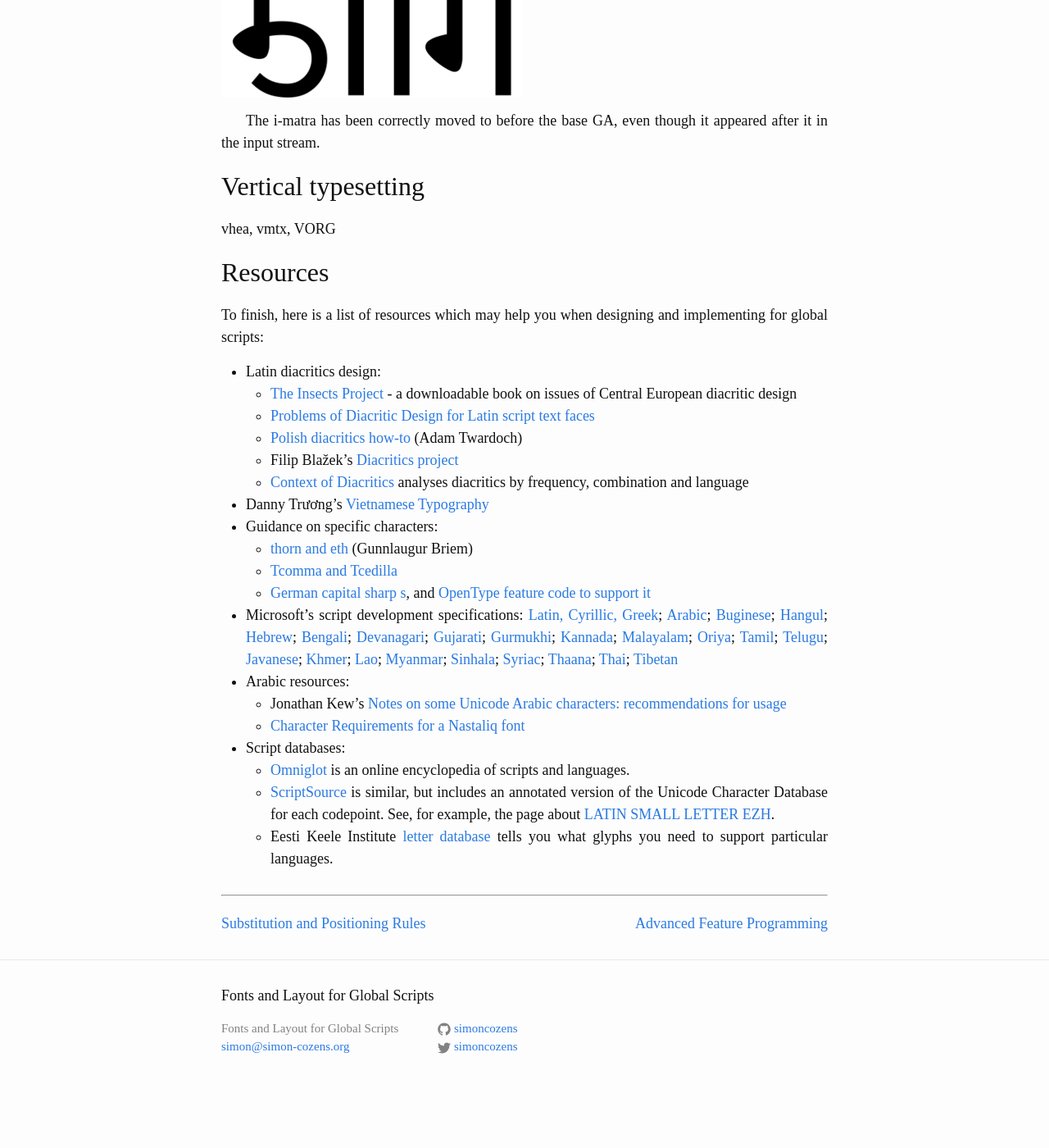
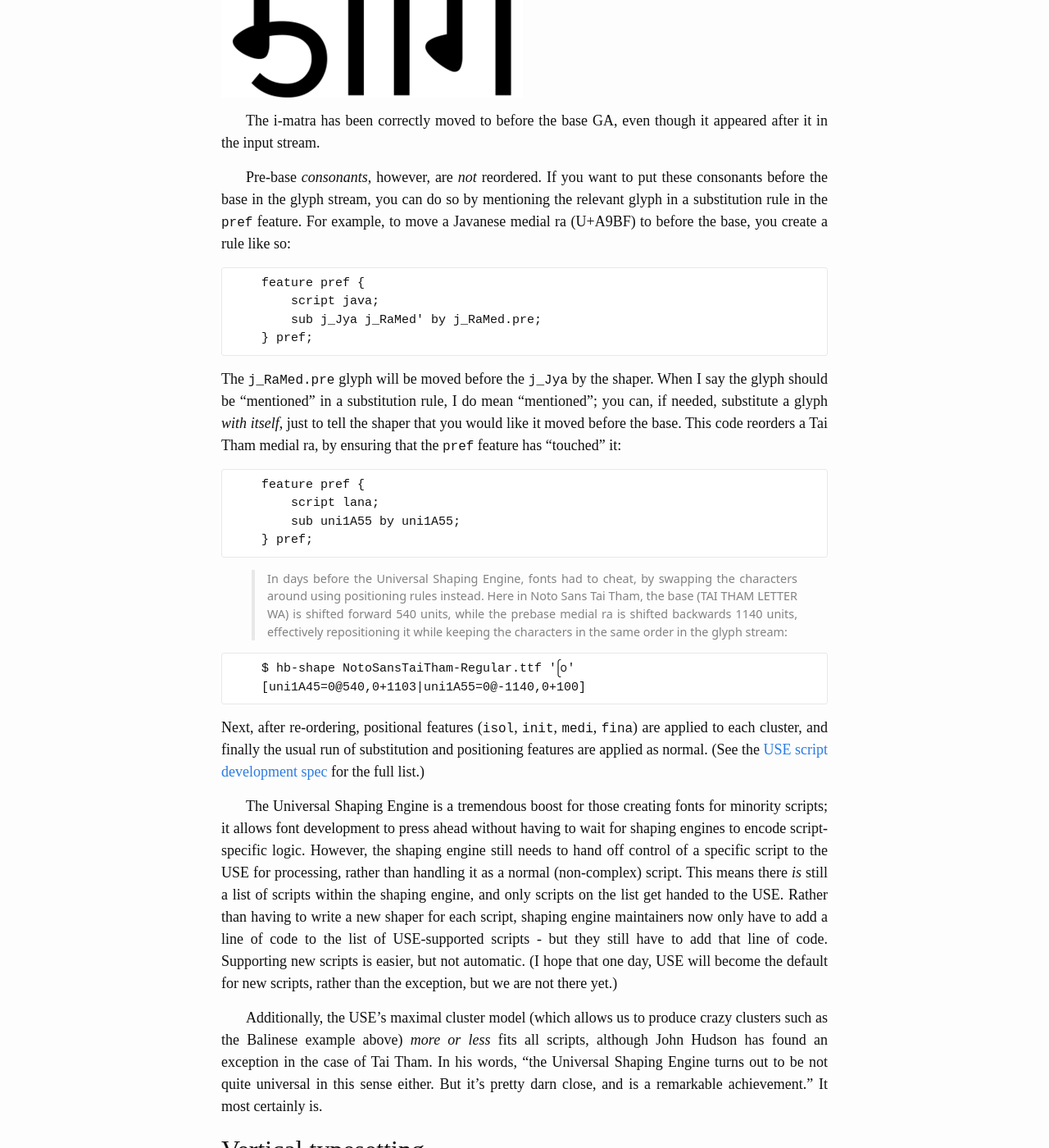
Before and after one commit to simoncozens/fonts-and-layout, a Jekyll site: the page built from localisation.md, in a window 1280 px wide and 1400 px high, scrolled down 16576 px. Shown: the whole window at 82% size. Built offline with Jekyll 4.4.1, drawn with Linux system fonts in a browser that asks for light colours; before the commit the page ends 17924 px from its top, so only the background shows below that; some of the changed text lies outside the part shown.

Commit message:
Finish off USE section

```diff
--- a/localisation.md
+++ b/localisation.md
@@ -331,7 +331,7 @@ After these three feature groups are applied, the glyphs are *reordered* so that
 
 Notice how the Jihvamuliya (reph) has been placed after the base glyph in the glyph stream (even though it's then positioned on top).
 
-Similarly, glyphs representing pre-base characters (specifically pre-base vowels and pre-base vowel modifiers - and glyphs which have been identified with the `pref` feature) are moved to the beginning of the cluster but after the nearest virama to the left. Here we have a base (U+111A8 BHA), a halant (U+111C0 VIRAMA), another base (U+11193 GA), and a pre-base vowel (U+111B4 VOWEL SIGN I).
+Similarly, glyphs representing pre-base characters (specifically pre-base vowels and pre-base vowel modifiers - and glyphs which have been identified with the `pref` feature, which we'll talk about in a minute) are moved to the beginning of the cluster but after the nearest virama to the left. Here we have a base (U+111A8 BHA), a halant (U+111C0 VIRAMA), another base (U+11193 GA), and a pre-base vowel (U+111B4 VOWEL SIGN I).
 
         $ hb-shape NotoSansSharada-Regular.ttf '𑆨𑇀𑆓𑆴'
         [Bha=0+631|virama=0+250|I=2+224|Ga=2+585]
@@ -339,6 +339,31 @@ Similarly, glyphs representing pre-base characters (specifically pre-base vowels
 ![](localisation/use-sharada.png)
 
 The i-matra has been correctly moved to before the base GA, even though it appeared after it in the input stream.
+
+Pre-base *consonants*, however, are *not* reordered. If you want to put these consonants before the base in the glyph stream, you can do so by mentioning the relevant glyph in a substitution rule in the `pref` feature. For example, to move a Javanese medial ra (U+A9BF) to before the base, you create a rule like so:
+
+        feature pref {
+            script java;
+            sub j_Jya j_RaMed' by j_RaMed.pre;
+        } pref;
+
+The `j_RaMed.pre` glyph will be moved before the `j_Jya` by the shaper. When I say the glyph should be "mentioned" in a substitution rule, I do mean "mentioned"; you can, if needed, substitute a glyph *with itself*, just to tell the shaper that you would like it moved before the base. This code reorders a Tai Tham medial ra, by ensuring that the `pref` feature has "touched" it:
+
+        feature pref {
+            script lana;
+            sub uni1A55 by uni1A55;
+        } pref;
+
+> In days before the Universal Shaping Engine, fonts had to cheat, by swapping the characters around using positioning rules instead. Here in Noto Sans Tai Tham, the base (TAI THAM LETTER WA) is shifted forward 540 units, while the prebase medial ra is shifted backwards 1140 units, effectively repositioning it while keeping the characters in the same order in the glyph stream:
+
+        $ hb-shape NotoSansTaiTham-Regular.ttf 'ᩅᩕ'
+        [uni1A45=0@540,0+1103|uni1A55=0@-1140,0+100]
+
+Next, after re-ordering, positional features (`isol`, `init`, `medi`, `fina`) are applied to each cluster, and finally the usual run of substitution and positioning features are applied as normal. (See the [USE script development spec](https://docs.microsoft.com/en-us/typography/script-development/use#opentype-feature-application-ii) for the full list.)
+
+The Universal Shaping Engine is a tremendous boost for those creating fonts for minority scripts; it allows font development to press ahead without having to wait for shaping engines to encode script-specific logic. However, the shaping engine still needs to hand off control of a specific script to the USE for processing, rather than handling it as a normal (non-complex) script. This means there *is* still a list of scripts within the shaping engine, and only scripts on the list get handed to the USE. Rather than having to write a new shaper for each script, shaping engine maintainers now only have to add a line of code to the list of USE-supported scripts - but they still have to add that line of code. Supporting new scripts is easier, but not automatic. (I hope that one day, USE will become the default for new scripts, rather than the exception, but we are not there yet.)
+
+Additionally, the USE's maximal cluster model (which allows us to produce crazy clusters such as the Balinese example above) *more or less* fits all scripts, although John Hudson has found an exception in the case of Tai Tham. In his words, "the Universal Shaping Engine turns out to be not quite universal in this sense either. But it’s pretty darn close, and is a remarkable achievement." It most certainly is.
 
 ## Vertical typesetting
 
```
